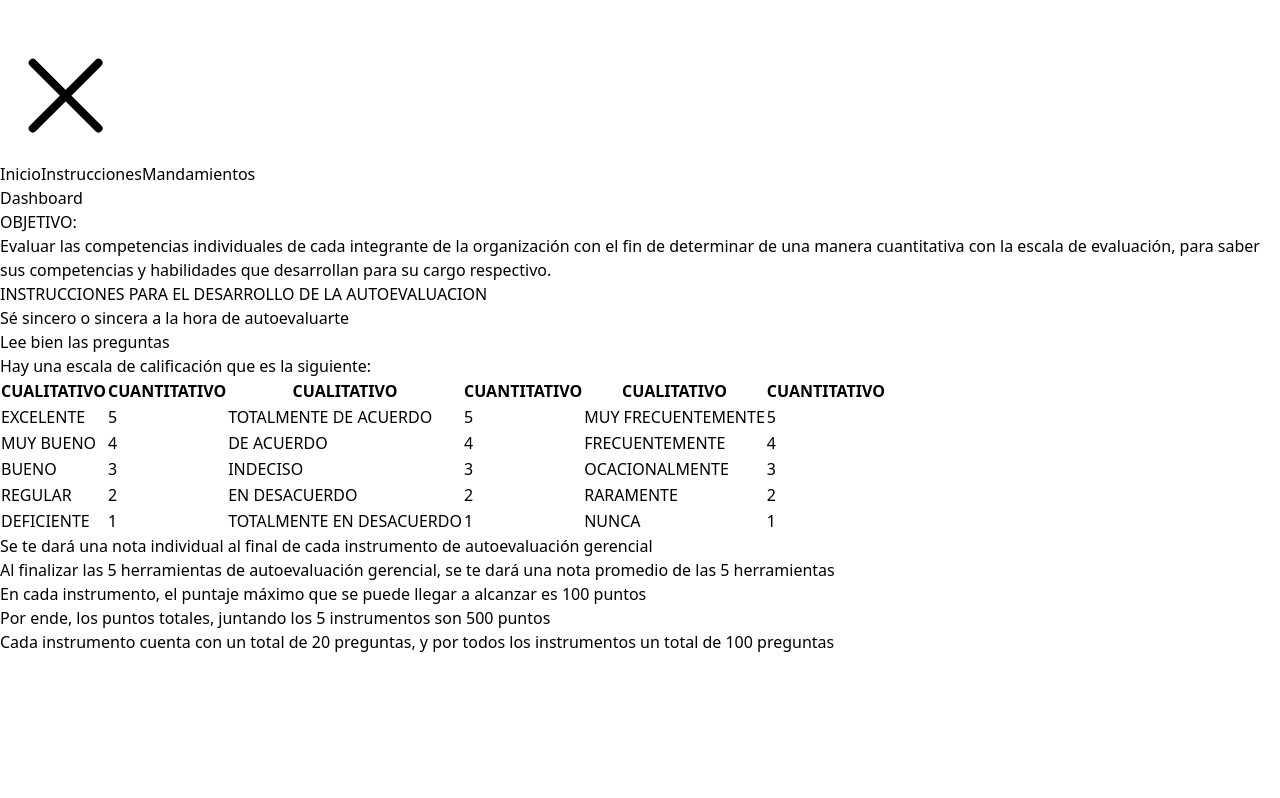
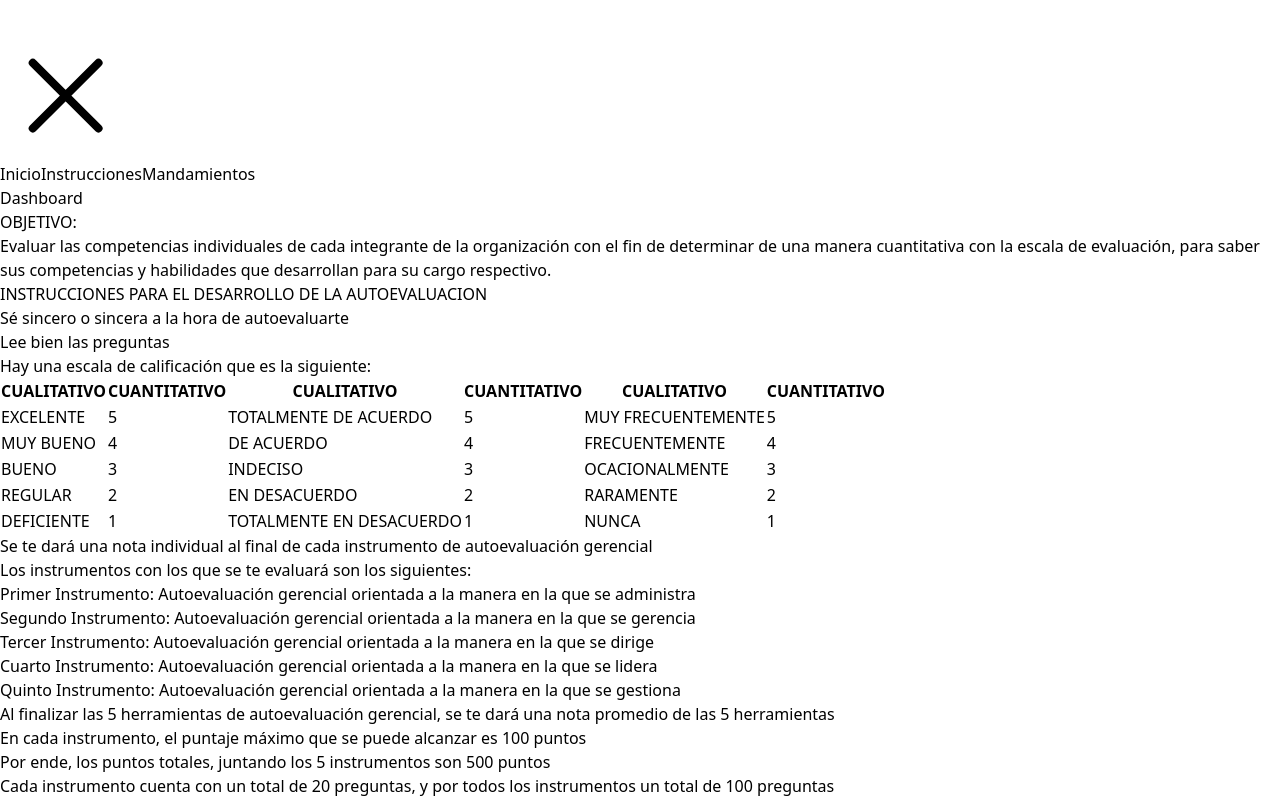
Before and after one commit to Light-lig/isdemu-psico-test, a React (Vite) app: page /isdemu-psico-test/instrucciones in a window 1280 px wide. Shown: the part 281-1079 px from the top of the page. Before the commit the page ends 935 px from the top, so only its background shows below. Built offline with nearby package versions, Linux system fonts and the light colour scheme.

Commit message:
agregando una instruccion mas

```diff
--- a/src/views/Instrucciones/index.jsx
+++ b/src/views/Instrucciones/index.jsx
@@ -1,15 +1,22 @@
-export const Instrucciones = () =>
+export const Instrucciones = () => (
   <div className="container mx-auto max-w-7xl">
     <h2 className="text-2xl font-bold mt-8 mb-4">OBJETIVO:</h2>
     <p className="mb-8">
-  Evaluar las competencias individuales de cada integrante de la organización con el fin de determinar de una manera cuantitativa con la escala de evaluación, para saber sus competencias y habilidades que desarrollan para su cargo respectivo.
+      Evaluar las competencias individuales de cada integrante de la
+      organización con el fin de determinar de una manera cuantitativa con la
+      escala de evaluación, para saber sus competencias y habilidades que
+      desarrollan para su cargo respectivo.
     </p>
 
-<h2 className="text-2xl font-bold mb-4">INSTRUCCIONES PARA EL DESARROLLO DE LA AUTOEVALUACION</h2>
+    <h2 className="text-2xl font-bold mb-4">
+      INSTRUCCIONES PARA EL DESARROLLO DE LA AUTOEVALUACION
+    </h2>
     <ol className="list-decimal pl-4 mb-8">
       <li className="mb-2">Sé sincero o sincera a la hora de autoevaluarte</li>
       <li className="mb-2">Lee bien las preguntas</li>
-  <li className="mb-2">Hay una escala de calificación que es la siguiente:</li>
+      <li className="mb-2">
+        Hay una escala de calificación que es la siguiente:
+      </li>
     </ol>
 
     <table className="w-full border-collapse border border-gray-300">
@@ -27,9 +34,13 @@ export const Instrucciones = () =>
         <tr>
           <td className="border border-gray-300 px-4 py-2">EXCELENTE</td>
           <td className="border border-gray-300 px-4 py-2">5</td>
-      <td className="border border-gray-300 px-4 py-2">TOTALMENTE DE ACUERDO</td>
+          <td className="border border-gray-300 px-4 py-2">
+            TOTALMENTE DE ACUERDO
+          </td>
           <td className="border border-gray-300 px-4 py-2">5</td>
-      <td className="border border-gray-300 px-4 py-2">MUY FRECUENTEMENTE</td>
+          <td className="border border-gray-300 px-4 py-2">
+            MUY FRECUENTEMENTE
+          </td>
           <td className="border border-gray-300 px-4 py-2">5</td>
         </tr>
         <tr>
@@ -59,7 +70,9 @@ export const Instrucciones = () =>
         <tr>
           <td className="border border-gray-300 px-4 py-2">DEFICIENTE</td>
           <td className="border border-gray-300 px-4 py-2">1</td>
-      <td className="border border-gray-300 px-4 py-2">TOTALMENTE EN DESACUERDO</td>
+          <td className="border border-gray-300 px-4 py-2">
+            TOTALMENTE EN DESACUERDO
+          </td>
           <td className="border border-gray-300 px-4 py-2">1</td>
           <td className="border border-gray-300 px-4 py-2">NUNCA</td>
           <td className="border border-gray-300 px-4 py-2">1</td>
@@ -68,10 +81,51 @@ export const Instrucciones = () =>
     </table>
 
     <ol className="list-decimal pl-4 mt-8">
-  <li className="mb-2">Se te dará una nota individual al final de cada instrumento de autoevaluación gerencial</li>
-  <li className="mb-2">Al finalizar las 5 herramientas de autoevaluación gerencial, se te dará una nota promedio de las 5 herramientas</li>
-  <li className="mb-2">En cada instrumento, el puntaje máximo que se puede llegar a alcanzar es 100 puntos</li>
-  <li className="mb-2">Por ende, los puntos totales, juntando los 5 instrumentos son 500 puntos</li>
-  <li className="mb-2">Cada instrumento cuenta con un total de 20 preguntas, y por todos los instrumentos un total de 100 preguntas</li>
+      <li className="mb-4">
+        Se te dará una nota individual al final de cada instrumento de
+        autoevaluación gerencial
+      </li>
+
+      <li>
+        Los instrumentos con los que se te evaluará son los siguientes:
+        <ul className="list-disc pl-6 mt-4">
+          <li>
+            Primer Instrumento: Autoevaluación gerencial orientada a la manera
+            en la que se administra
+          </li>
+          <li>
+            Segundo Instrumento: Autoevaluación gerencial orientada a la manera
+            en la que se gerencia
+          </li>
+          <li>
+            Tercer Instrumento: Autoevaluación gerencial orientada a la manera
+            en la que se dirige
+          </li>
+          <li>
+            Cuarto Instrumento: Autoevaluación gerencial orientada a la manera
+            en la que se lidera
+          </li>
+          <li>
+            Quinto Instrumento: Autoevaluación gerencial orientada a la manera
+            en la que se gestiona
+          </li>
+        </ul>
+      </li>
+      <li className="mb-4">
+        Al finalizar las 5 herramientas de autoevaluación gerencial, se te dará
+        una nota promedio de las 5 herramientas
+      </li>
+      <li className="mb-4">
+        En cada instrumento, el puntaje máximo que se puede alcanzar es 100
+        puntos
+      </li>
+      <li className="mb-4">
+        Por ende, los puntos totales, juntando los 5 instrumentos son 500 puntos
+      </li>
+      <li className="mb-4">
+        Cada instrumento cuenta con un total de 20 preguntas, y por todos los
+        instrumentos un total de 100 preguntas
+      </li>
     </ol>
   </div>
+);
```
Lines whose indentation alone changed are shown as unchanged.
